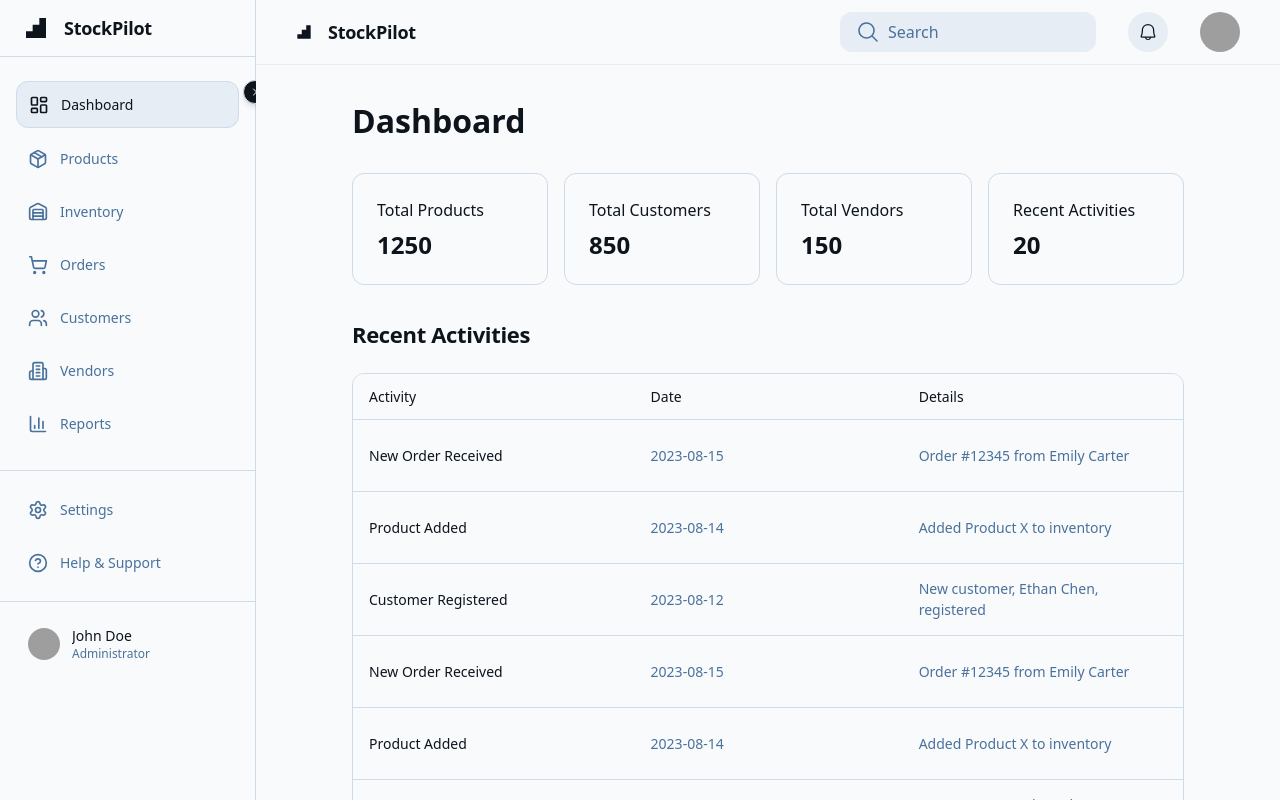
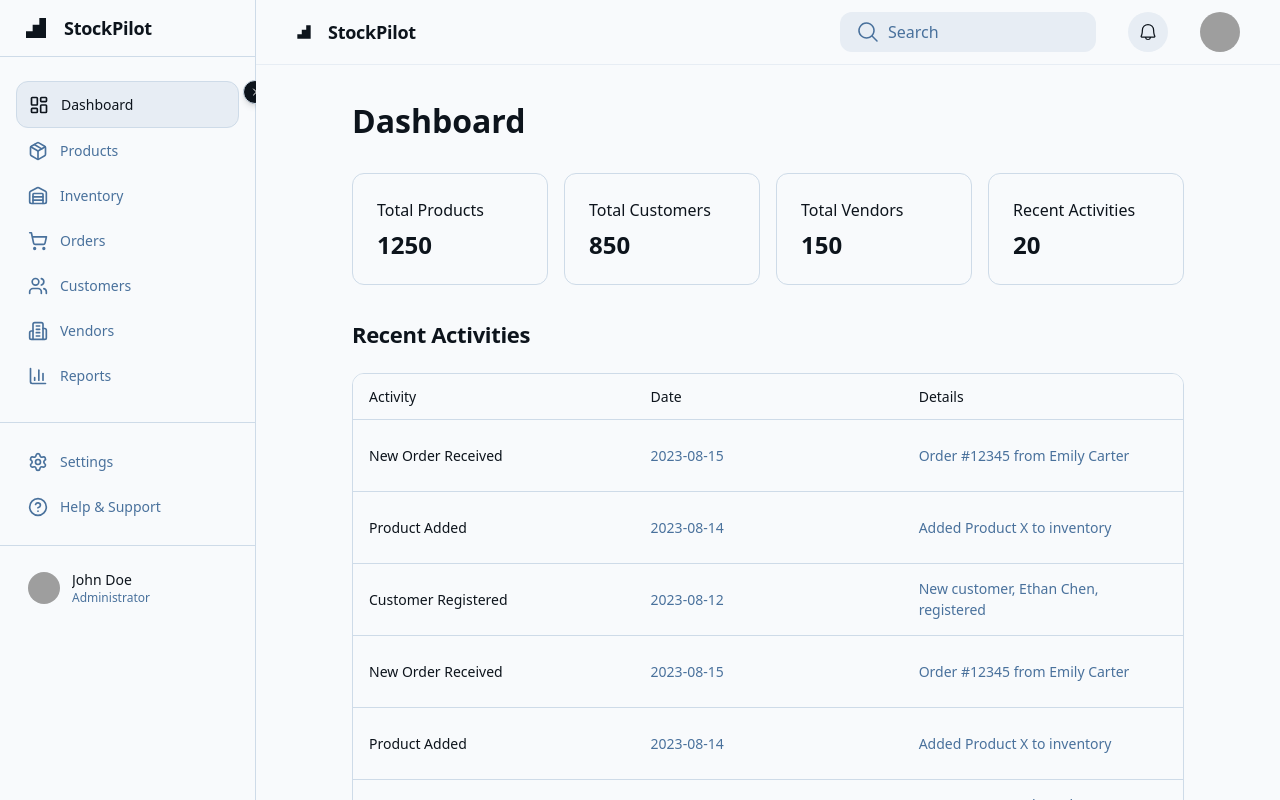
Before and after one commit to Abdullah-Jawed7/IMS, a React (Vite) app in the folder frontend/: page / in a window 1280 px wide. Built offline with nearby package versions, Linux system fonts and the light colour scheme; grey boxes are pictures that could not be loaded.

Commit message:
adding links

```diff
--- a/frontend/src/components/Sidebar.jsx
+++ b/frontend/src/components/Sidebar.jsx
@@ -1,4 +1,5 @@
 import React, { useState } from 'react';
+import {Link} from "react-router-dom"
 import {
   LayoutDashboard,
   Package,
@@ -115,6 +116,7 @@ const Sidebar = ({ isOpen = true, onToggle }) => {
       <nav className="flex-1 px-4 py-6">
         <div className="space-y-2">
           {menuItems.map((item) => (
+            <Link to={item.path}>
             <button
               key={item.id}
               onClick={() => setActiveItem(item.id)}
@@ -135,6 +137,7 @@ const Sidebar = ({ isOpen = true, onToggle }) => {
                 </span>
               )}
             </button>
+            </Link>
           ))}
         </div>
       </nav>
@@ -143,6 +146,7 @@ const Sidebar = ({ isOpen = true, onToggle }) => {
       <div className="px-4 py-4 border-t border-solid border-[#cedbe8]">
         <div className="space-y-2">
           {bottomMenuItems.map((item) => (
+            <Link to={item.path}>
             <button
               key={item.id}
               onClick={() => setActiveItem(item.id)}
@@ -163,6 +167,7 @@ const Sidebar = ({ isOpen = true, onToggle }) => {
                 </span>
               )}
             </button>
+            </Link>
           ))}
         </div>
       </div>
```
